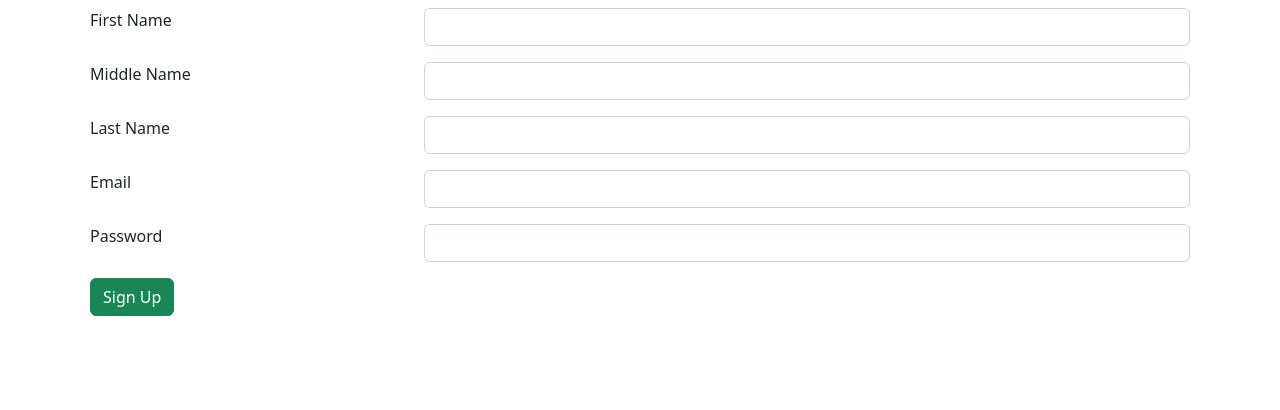
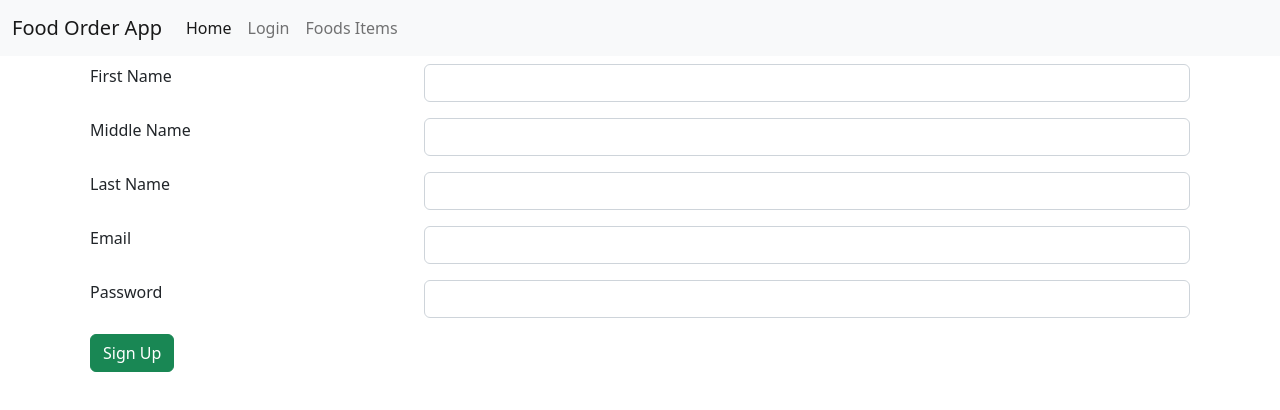
Before and after one commit to ArchanaPUdayan/FoodOrderApp, a plain HTML site: page Sign Up.html in a window 1280 px wide. Drawn offline with nearby package versions, Linux system fonts and the light colour scheme.

Commit message:
last commit

```diff
--- a/Sign Up.html
+++ b/Sign Up.html
@@ -9,6 +9,28 @@
 <link href="https://cdn.jsdelivr.net/npm/bootstrap@5.2.2/dist/css/bootstrap.min.css" rel="stylesheet" integrity="sha384-Zenh87qX5JnK2Jl0vWa8Ck2rdkQ2Bzep5IDxbcnCeuOxjzrPF/et3URy9Bv1WTRi" crossorigin="anonymous">
 </head>
 <body>
+
+    <nav class="navbar navbar-expand-lg bg-light">
+        <div class="container-fluid">
+          <a class="navbar-brand" href="#">Food Order App</a>
+          <button class="navbar-toggler" type="button" data-bs-toggle="collapse" data-bs-target="#navbarNav" aria-controls="navbarNav" aria-expanded="false" aria-label="Toggle navigation">
+            <span class="navbar-toggler-icon"></span>
+          </button>
+          <div class="collapse navbar-collapse" id="navbarNav">
+            <ul class="navbar-nav">
+              <li class="nav-item">
+                <a class="nav-link active" aria-current="page" href="Sign Up.html">Home</a>
+              </li>
+              <li class="nav-item">
+                <a class="nav-link" href="login.html">Login</a>
+              </li>
+              <li class="nav-item">
+                <a class="nav-link" href="index.html">Foods Items</a>
+              </li>
+            </ul>
+          </div>
+        </div>
+      </nav>
     <div class="container">
         <div class="row">
             <div class="col col-12 col-sm-12 col-md-12 col-lg-12 col-xl-12 col-xxl-12">
```
Also changed, not shown: index.html (+22 -0 lines), login.html (+21 -0 lines).
